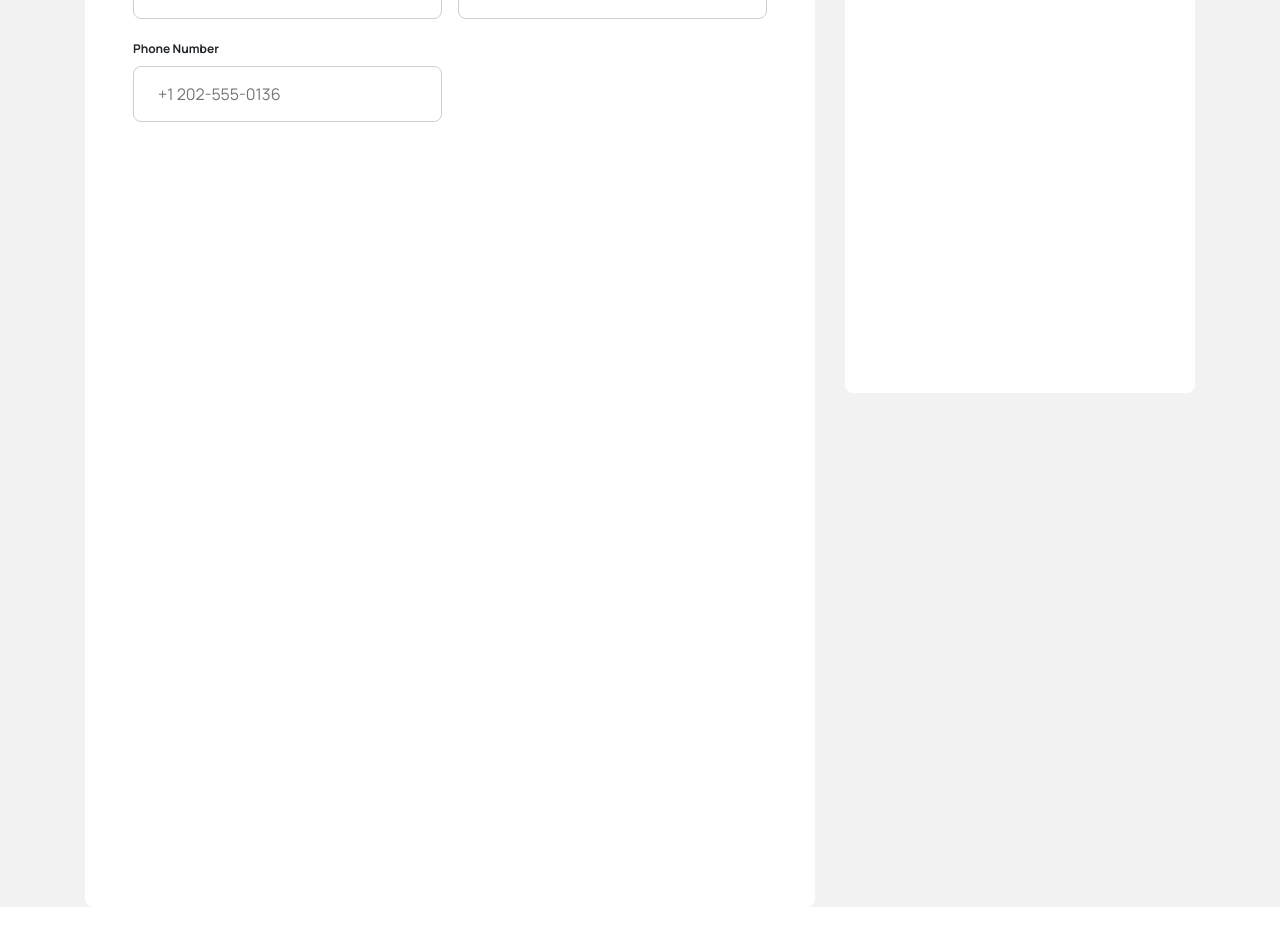
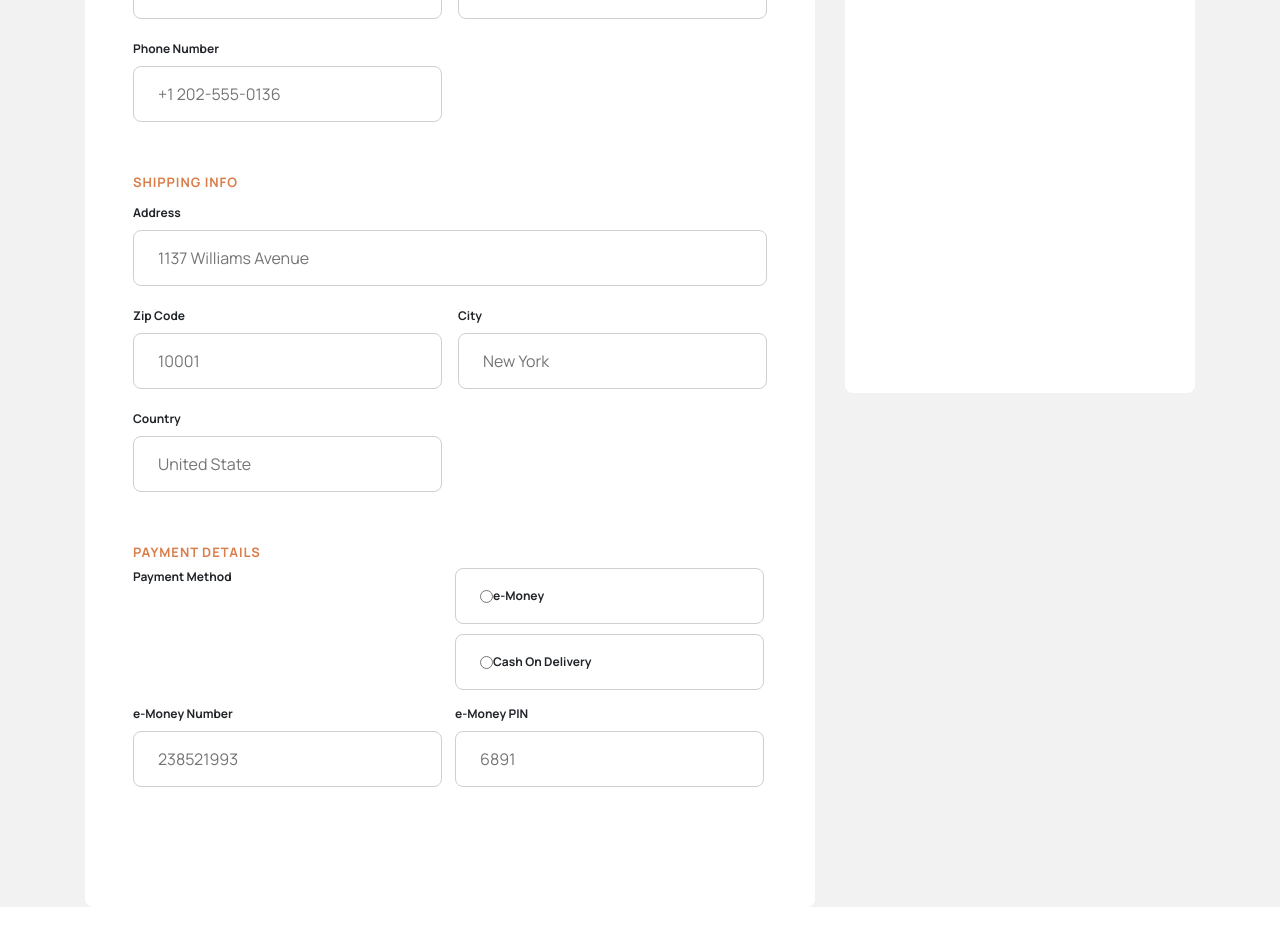
Before and after one commit to kinxlo/audiophile, a React (Create React App) app: page /checkout in a window 1280 px wide. Shown: the part 640-1586 px from the top of the page. Built offline with nearby package versions, Linux system fonts and the light colour scheme.

Commit message:
still on the form page

```diff
--- a/src/pages/CheckoutForm.js
+++ b/src/pages/CheckoutForm.js
@@ -32,10 +32,69 @@ const CheckoutForm = () => {
                 </div>
               </section>
             </form>
+
             {/* shipping info */}
-            <form action=''></form>
+            <form action=''>
+              <h5 className='form-title'>Shipping Info</h5>
+              <section className='shipping-details'>
+                <div className='address'>
+                  <label htmlFor='address'>Address</label>
+                  <input type='text' placeholder='1137 Williams Avenue' />
+                </div>
+                <div>
+                  <label htmlFor='zip-code'>Zip Code</label>
+                  <br />
+                  <input type='number' placeholder='10001' />
+                </div>
+                <div>
+                  <label htmlFor='city'>City</label>
+                  <br />
+                  <input type='text' placeholder='New York' />
+                </div>
+                <div>
+                  <label htmlFor='country'>Country</label>
+                  <br />
+                  <input type='text' placeholder='United State' />
+                </div>
+              </section>
+            </form>
+
             {/* payment details */}
-            <form action=''></form>
+            <form action=''>
+              <h5 className='form-title'>payment details</h5>
+              <section className='payment-details'>
+                <div className='payment-title'>payment method</div>
+                <div className='span-row-2 radio'>
+                  <input
+                    type='radio'
+                    id='html'
+                    name='payment-type'
+                    value='HTML'
+                  />
+                    <label htmlFor='html'>e-Money</label>
+                </div>
+
+                <div className='radio'>
+                  <input
+                    type='radio'
+                    id='css'
+                    name='payment-type'
+                    value='CSS'
+                  />
+                    <label htmlFor='css'>Cash On Delivery</label>
+                </div>
+                <div>
+                  <label htmlFor='e-money-number'>e-Money Number</label>
+                  <br />
+                  <input type='number' placeholder='238521993' />
+                </div>
+                <div>
+                  <label htmlFor='pin'>e-Money PIN</label>
+                  <br />
+                  <input type='password' placeholder='6891' />
+                </div>
+              </section>
+            </form>
           </div>
           <div className='summary-container'>Item 2</div>
         </div>
--- a/src/style/CheckoutForm.scss
+++ b/src/style/CheckoutForm.scss
@@ -19,7 +19,7 @@
         background: $main-white-a;
         padding: 48px;
 
-        h1{
+        h1 {
             font-size: 32px;
             font-weight: 700;
             text-transform: uppercase;
@@ -40,6 +40,8 @@
 }
 
 form {
+
+    margin-bottom: 53px;
 
     label {
         font-weight: 700;
@@ -76,4 +78,87 @@ form {
             }
         }
     }
+
+    // shipping form
+    .shipping-details {
+        display: grid;
+        grid-template-columns: repeat(2, 1fr);
+        grid-gap: 16px;
+
+        // border: 1px solid blue;
+        .address {
+            grid-column: span 2 / auto;
+            width: 100%;
+
+            input {
+                width: 100%;
+            }
+        }
+    }
+
+    div {
+        // border: 1px solid red;
+        width: 19.3rem;
+        // height: 5rem;
+        // margin: 0 auto;
+
+        input {
+            width: 100%;
+            border: 1px solid #cfcfcf;
+            padding: 0 24px;
+            border-radius: 8px;
+            height: 3.5rem;
+        }
+    }
+
+    // payment form
+    .payment-details {
+        display: grid;
+        grid-template-columns: repeat(2, 1fr);
+        grid-gap: 10px;
+
+        input[type='radio'] {
+            width: fit-content;
+            height: fit-content;
+        }
+
+        input[type='radio']:checked:after {
+            width: 15px;
+            height: 15px;
+            border-radius: 15px;
+            top: -3.5px;
+            left: -1px;
+            position: relative;
+            background-color: #ffa500;
+            content: '';
+            display: inline-block;
+            visibility: visible;
+            // border: 2px solid white;
+        }
+
+        .radio {
+            border: 1px solid #cfcfcf;
+            display: flex;
+            align-items: center;
+            border-radius: 8px;
+            height: 56px;
+            padding: 0 24px;
+
+            label {
+                margin: 0;
+            }
+        }
+
+        .payment-title {
+            grid-row: span 3 / auto;
+            font-size: 12px;
+            font-weight: 700;
+            text-transform: capitalize;
+        }
+
+        .span-row-2 {
+            grid-row: span 2 / auto;
+        }
+    }
+
 }
```
